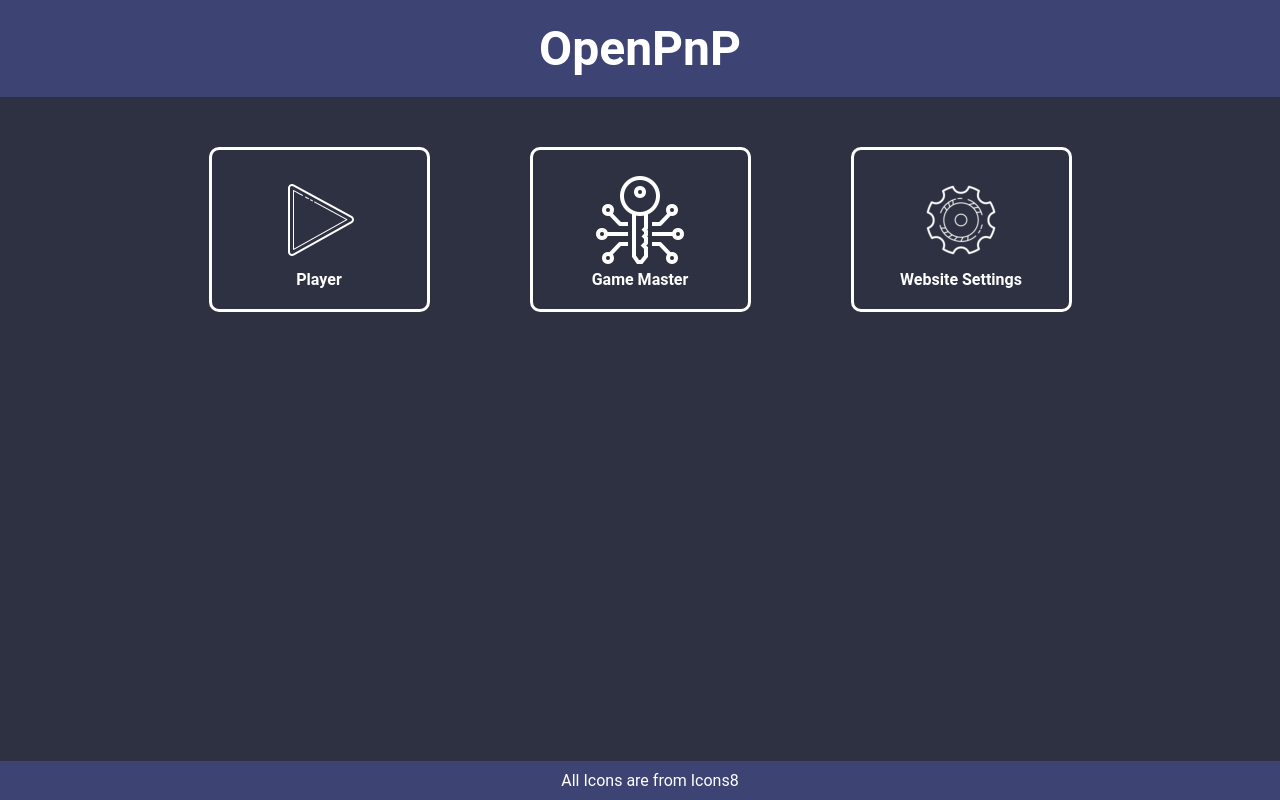
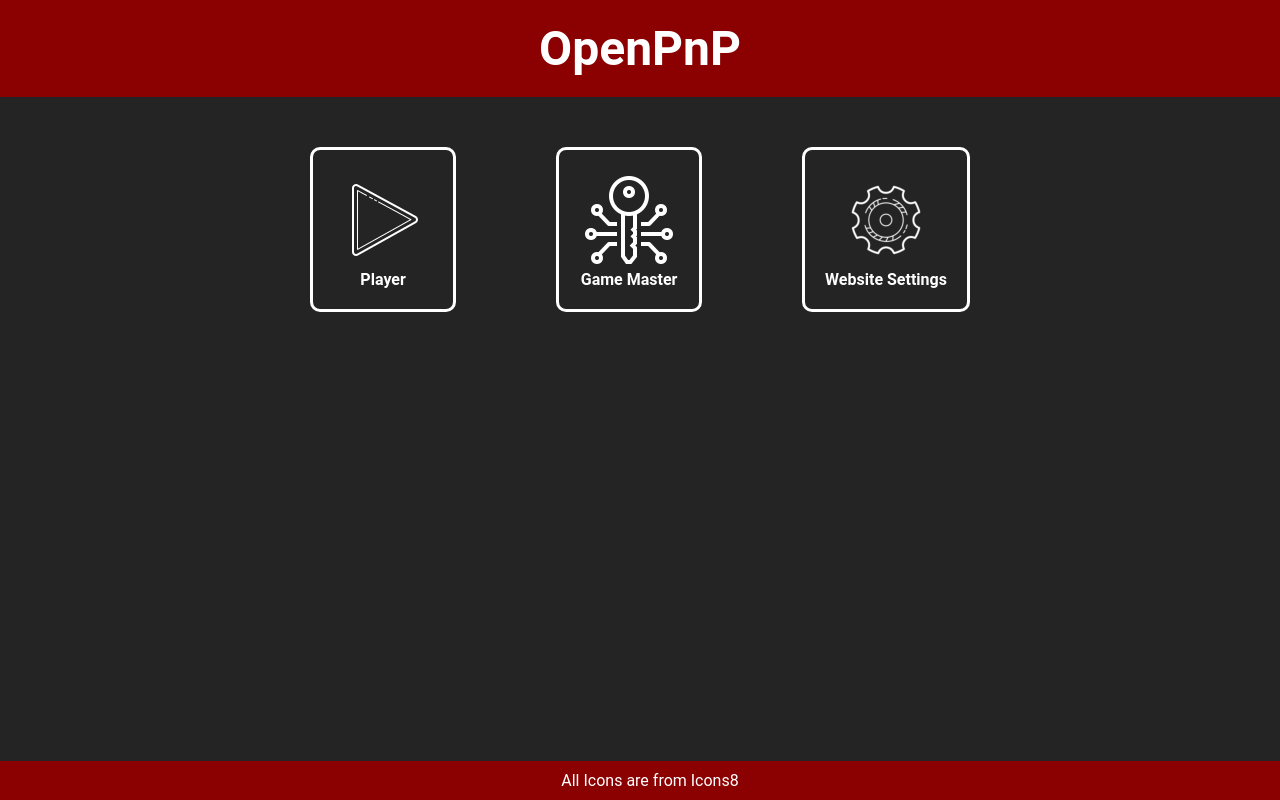
Before and after one commit to myOmikron/OpenPAP, a Django app: page / in a window 1280 px wide. Run offline with Django 3.2, Linux system fonts and the light colour scheme.

Commit message:
Redesigned UI

```diff
--- a/openpnp/static/css/main.css
+++ b/openpnp/static/css/main.css
@@ -11,8 +11,20 @@ h1 {
     color: white;
 }
 
+li {
+    color: red;
+    list-style-type: none;
+    margin: 0;
+    padding: 0;
+}
+
+ul {
+    margin: 0;
+    padding: 0;
+}
+
 .base {
-    background-color: #2e3141;
+    background-color: #242424;
 }
 
 .flexbox-vertical {
@@ -43,7 +55,7 @@ h1 {
 #header {
     margin: 0;
     padding: 20px;
-    background-color: #3d4473;
+    background-color: darkred;
     font-size: 3em;
 }
 
@@ -53,21 +65,21 @@ h1 {
     left: 0;
     bottom: 0;
     width: 100%;
-    background-color: #3d4473;
+    background-color: darkred;
     color: white;
     text-align: center;
 }
 
 #dashboard-box {
-    width: 175px;
     margin: 50px;
     padding: 20px;
     border: solid white;
     border-radius: 10px;
+    text-align: center;
 }
 
 #dashboard-box:hover {
-    background-color: #43404c;
+    background-color: #3b3b3b;
 }
 
 #dashboard-box-h1 {
```
